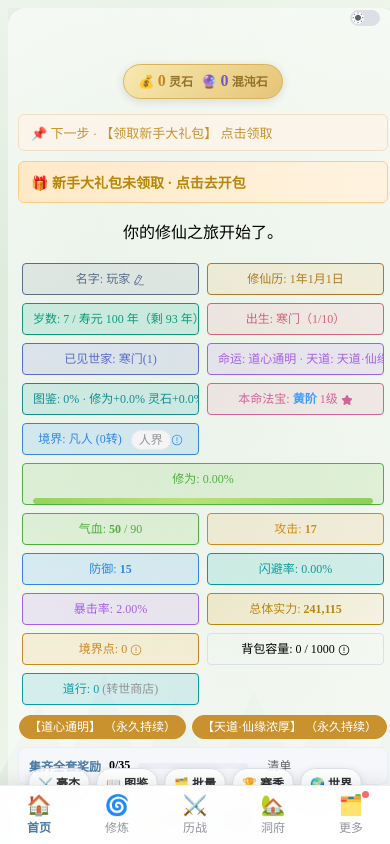
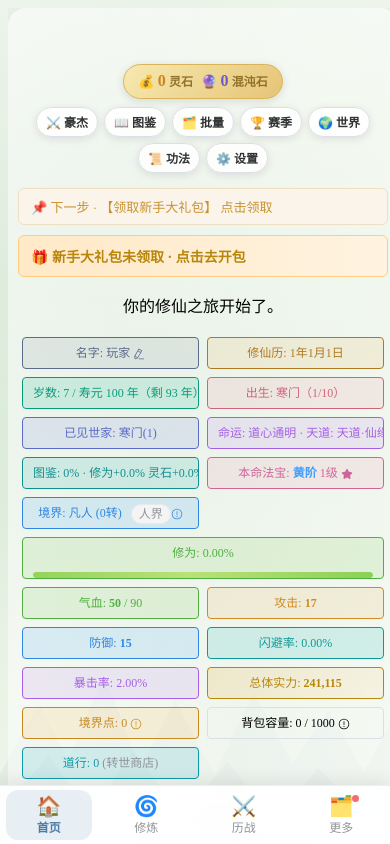
Before and after one commit to qingtang666666-source/vue-xiuxiangame, a Vue app: page /#/home in a window 390 px wide. Built offline with nearby package versions, Linux system fonts and the light colour scheme.

Commit message:
fix(mobile): 移除容器拖拽与水平滑动；隐藏移动端桌面顶栏HUD并把主题开关移入更多面板；底部导航精简为4项并优化激活态；home旧浮动改为流内排版消除新旧UI重叠

```diff
--- a/src/App.vue
+++ b/src/App.vue
@@ -1,5 +1,5 @@
 <template>
-  <div class="game-container-wrapper" draggable="true">
+  <div class="game-container-wrapper">
     <div :class="['game-container', { dark: player.dark, 'full-width': route.meta.fullWidth }]">
       <ActionTimerBar :player="player" />
       <main class="page-viewport">
@@ -46,7 +46,6 @@
       <button class="m-dock-item" :class="{ on: isHome }" @click="go('/home')"><span class="m-ico">🏠</span><span>首页</span></button>
       <button class="m-dock-item" :class="{ on: route.path === '/cultivate' }" @click="go('/cultivate')"><span class="m-ico">🌀</span><span>修炼</span></button>
       <button class="m-dock-item" :class="{ on: route.path === '/battle' }" @click="go('/battle')"><span class="m-ico">⚔️</span><span>历战</span></button>
-      <button class="m-dock-item" :class="{ on: route.path === '/manor' }" @click="go('/manor')"><span class="m-ico">🏡</span><span>洞府</span></button>
       <button class="m-dock-item" :class="{ on: mMenu }" @click="mMenu = true"><span class="m-ico">🗂️</span><span>更多</span><i v-if="questBadge || travNew" class="m-dot"></i></button>
     </nav>
 
@@ -54,7 +53,7 @@
     <transition name="m-fade">
       <div v-if="mMenu" class="m-mask" @click.self="mMenu = false">
         <div class="m-sheet">
-          <div class="m-sheet-head"><span>全部功能</span><button class="m-close" @click="mMenu = false">✕</button></div>
+          <div class="m-sheet-head"><span>全部功能</span><div class="m-sheet-actions"><span class="m-theme">🌗</span><el-switch size="small" v-model="player.dark" /><button class="m-close" @click="mMenu = false">✕</button></div></div>
           <div class="m-grid">
             <button class="m-cell" v-for="m in mobileModules" :key="m.name" @click="m.action ? m.action() : go(m.route)">
               <span class="m-cell-icon">{{ m.icon }}</span>
@@ -147,6 +146,7 @@
     { icon: '📜', name: '任务', route: '/quest' },
     { icon: '🎒', name: '背包', route: '/backpack' },
     { icon: '📖', name: '功法', route: '/home' },
+    { icon: '🏡', name: '洞府', route: '/manor' },
     { icon: '🏯', name: '宗门', route: '/sect' },
     { icon: '🗺️', name: '大地图', route: '/worldmap' },
     { icon: '🚶', name: '探索', route: '/explore' },
@@ -549,12 +549,7 @@
 
   @media only screen and (max-width: 768px) {
     .top-right {
-      position: fixed;
-      top: 6px;
-      right: 10px;
-      left: auto;
-      width: auto;
-      gap: 5px;
+      display: none;
     }
     .top-right .nav-btn {
       display: none;
@@ -679,6 +674,9 @@
       flex: 1;
       min-height: 0;
       overflow-y: auto;
+      overflow-x: hidden;
+      touch-action: pan-y;
+      overscroll-behavior-y: none;
       -webkit-overflow-scrolling: touch;
       padding-right: 2px;
     }
@@ -710,18 +708,22 @@
       flex-direction: column;
       align-items: center;
       justify-content: center;
-      gap: 3px;
+      gap: 2px;
       border: none;
       background: none;
       color: var(--el-text-color-secondary);
       font-size: 12px;
       cursor: pointer;
       position: relative;
-      padding: 0;
+      padding: 4px 0;
+      margin: 4px 6px;
+      min-height: 44px;
+      border-radius: 12px;
     }
     .m-dock-item.on {
       color: var(--el-color-primary);
       font-weight: bold;
+      background: color-mix(in srgb, var(--el-color-primary) 12%, transparent);
     }
     .m-dock-item .m-ico {
       font-size: 20px;
@@ -763,6 +765,15 @@
       margin-bottom: 10px;
       padding: 0 4px;
       color: var(--el-text-color-primary);
+    }
+    .m-sheet-actions {
+      display: flex;
+      align-items: center;
+      gap: 6px;
+    }
+    .m-theme {
+      font-size: 14px;
+      line-height: 1;
     }
     .m-close {
       border: none;
--- a/src/views/homePage.vue
+++ b/src/views/homePage.vue
@@ -3152,6 +3152,22 @@
     gap: 6px;
   }
 
+  @media only screen and (max-width: 768px) {
+    .money-banner {
+      position: static;
+      margin: 8px auto 0;
+      justify-content: center;
+    }
+    .left-fabs {
+      position: static;
+      flex-direction: row;
+      flex-wrap: wrap;
+      gap: 6px;
+      margin: 8px 4px 0;
+      justify-content: center;
+    }
+  }
+
   .left-fab {
     background: rgba(255, 255, 255, 0.82);
     border: 1px solid var(--el-border-color);
```
